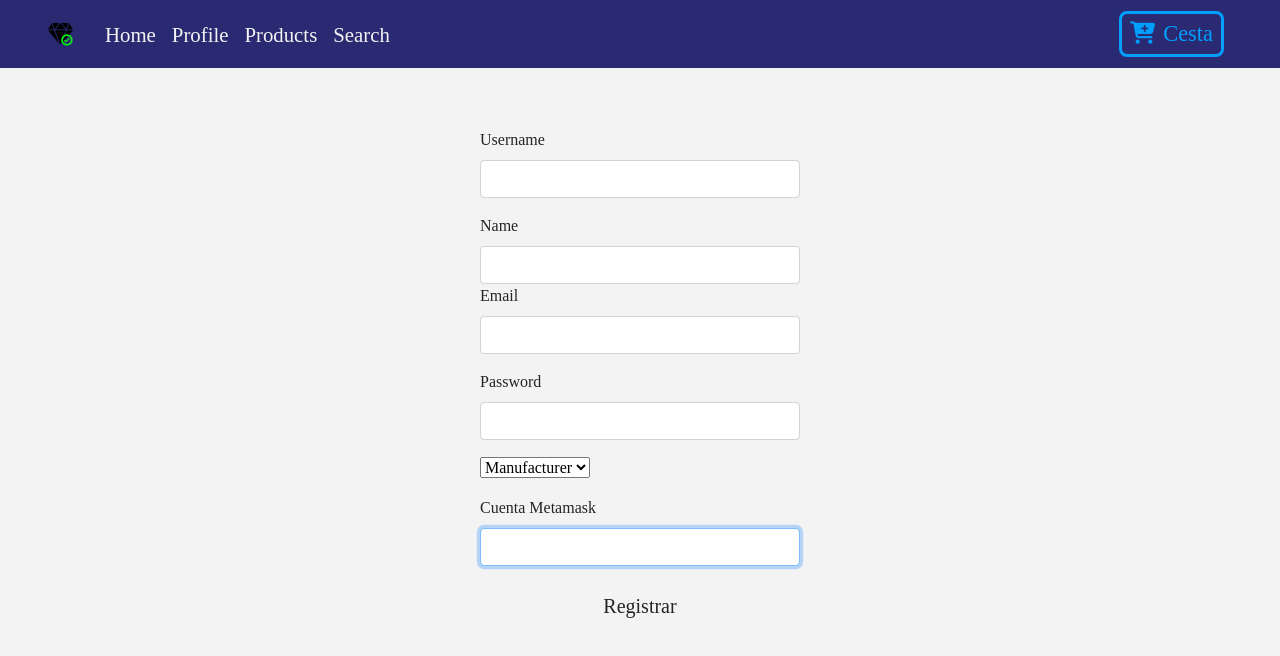
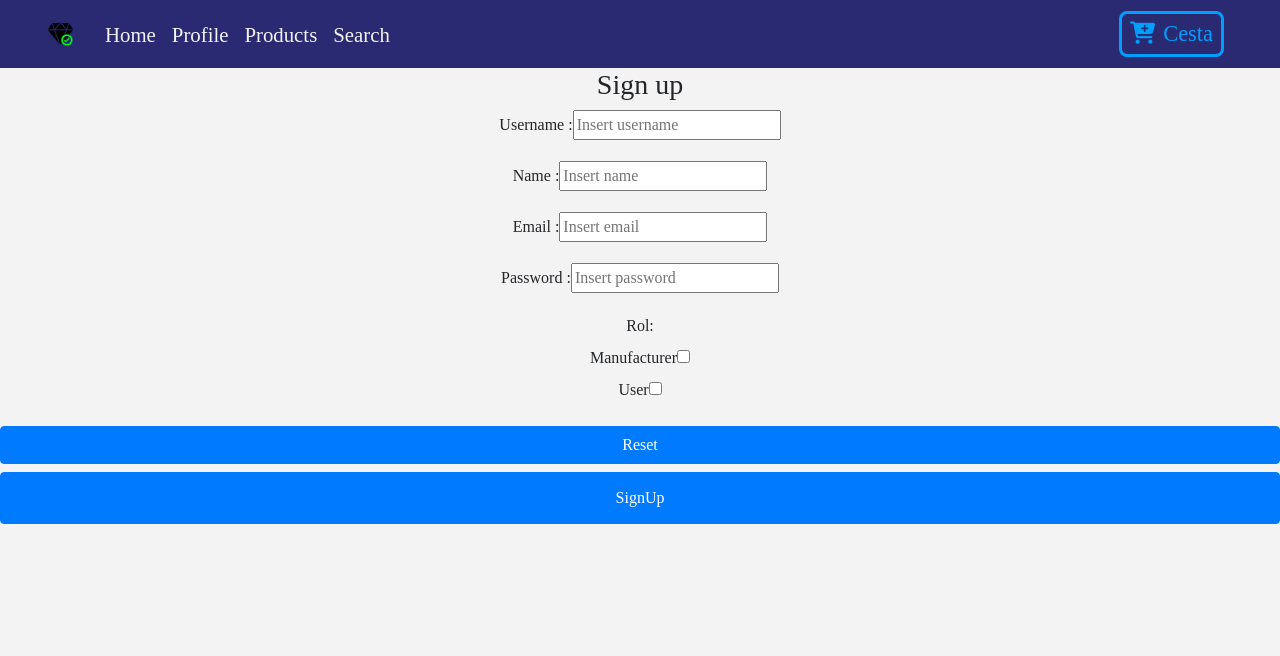
Before and after one commit to alexmirmao/CryptoStockZ, a React (Create React App) app in the folder cryptostockz-front/: page /signup in a window 1280 px wide. Shown: the top 656 px of the page. Built offline with nearby package versions, Linux system fonts and the light colour scheme; a web font is replaced by a local one.

Commit message:
Actualizacion registro/buscar

```diff
--- a/cryptostockz-front/src/components/Buscar.js
+++ b/cryptostockz-front/src/components/Buscar.js
@@ -1,43 +1,83 @@
-import React, { useState } from "react";
-import { Button, FormGroup, FormControl, ControlLabel } from "react-bootstrap";
-import "./Login.css";
+import React, {Component} from "react";
+import {BrowserRouter, Switch, Route, Link} from "react-router-dom";
+import Navbar from "./Navbar";
+import Image from 'react-image-resizer';
+import Logo from "../Logo.png";
 
-export default function Buscar() {
-  const [id, setId] = useState("");
-  const [username, setUsername] = useState("");
 
-  function validateForm() {
-    return id.length > 0 || username.length > 0;
+export default class Buscar extends Component{
+
+  constructor(props){
+    super(props);
+      this.state={
+        username:"",
+        publicKey:"",
+        errorMessage:"",
+        successMessage:""
+      }
+      this.reset=this.reset.bind(this);
   }
 
-  function handleSubmit(event) {
-    event.preventDefault();
+  setValue(e){
+    let id=e.target.id;
+    let value=e.target.value;
+    let username=e.target.username;
+    if(value===undefined || value==="")
+      return;
+    if(id==="username"){
+      username=value.toUpperCase();
+      this.setState({
+        username:username})
+    }
+    else{
+      this.setState({
+        publicKey:e.target.value})
+    }
   }
 
-  return (
-    <div className="Buscar">
-      <form onSubmit={handleSubmit}>
-        <FormGroup controlId="id" bsSize="large">
-          <ControlLabel>Public key</ControlLabel>
-          <FormControl
-            autoFocus
-            type="id"
-            value={id}
-            onChange={e => setId(e.target.value)}
-          />
-        </FormGroup>
-        <FormGroup controlId="username" bsSize="large">
-          <ControlLabel>Nombre de usuario</ControlLabel>
-          <FormControl
-            value={username}
-            onChange={e => setUsername(e.target.value)}
-            type="password"
-          />
-        </FormGroup>
-        <Button block bsSize="large" disabled={!validateForm()} type="submit">
-          Buscar
-        </Button>
-      </form>
-    </div>
-  );
+  submit(e){
+    if(this.state.username===undefined||this.state.username===""
+        || this.state.publicKey===undefined || this.state.publicKey===""){
+      this.setState({
+        errorMessage:"Debe ingresar nombre de usuario o clave"})
+        }
+    else{
+      this.setState({
+        successMessage:"Bienvenido a CryptoStockZ"})
+    }
+  }
+  reset(){
+    let username=this.state.username;
+    let publicKey=this.state.publicKey;
+      this.setState({
+        username:"",
+        publicKey:"",
+      })
+  }
+  render(){
+    return(
+      <form>
+            <h3 className="mx-auto text-center">Buscar</h3>
+
+            <div className="form-group mx-auto text-center">
+                <label>Username :  </label>
+                <input placeholder="Insert username" type="text" id="username" value={this.state.username} onChange={(e)=>this.setValue(e)} />
+
+            </div>
+
+            <div className="form-group mx-auto text-center" autofocus>
+                <label>Public key :  </label>
+                <input placeholder="Public key" type="publicKey" id="publicKey" value={this.state.publicKey} onChange={(e)=>this.setValue(e)} />
+            </div>
+            <button block bsSize="large" type="reset" className="btn btn-primary btn-block mx-auto text-center" onClick={this.reset}>Reset</button>
+            <button block bsSize="large" type="submit" className="btn btn-primary btn-block" onClick={(e)=>this.submit(e)}>
+              <Link to="/" className="btn btn-primary btn-block mx-auto text-center">
+                Buscar
+              </Link>
+            </button>
+        </form>
+
+
+    )
+  }
 }
--- a/cryptostockz-front/src/components/SignUp.js
+++ b/cryptostockz-front/src/components/SignUp.js
@@ -1,128 +1,105 @@
-import React, { useState } from "react";
-import {Link} from "react-router-dom";
-import {
-  Button,
-  FormGroup,
-  FormControl,
-  ControlLabel
-} from "react-bootstrap";
-import { useFormFields } from "../libs/hooksLib";
-import "./SignUp.css";
-var params;
+import React, {Component} from "react";
+import {BrowserRouter, Switch, Route, Link} from "react-router-dom";
+import Navbar from "./Navbar";
+import Image from 'react-image-resizer';
+import Logo from "../Logo.png";
 
-export default function Signup() {
-  const [fields, handleFieldChange] = useFormFields({
-    username: "",
-    name: "",
-    email: "",
-    password: "",
-    roles: "",
-    metamaskAccount: ""
-  });
-  const [newUser] = useState(null);
 
-  async function handleSubmit(event) {
-    makePostRequest();
+export default class Signup extends Component{
+
+  constructor(props){
+    super(props);
+      this.state={
+        username:"",
+        password:"",
+        errorMessage:"",
+        successMessage:"",
+        ok_login:false
+      }
+      this.reset=this.reset.bind(this);
   }
 
-  function renderForm() {
-    return (
-      <form onSubmit={handleSubmit}>
-      <FormGroup controlId="username" bsSize="large">
-        <ControlLabel>Username</ControlLabel>
-        <FormControl
-          autoFocus
-          type="username"
-          value={fields.username}
-          onChange={handleFieldChange}
-        />
-      </FormGroup>
-      <FormGroup controlId="name" bsSize="large">
-        <ControlLabel>Name</ControlLabel>
-        <FormControl
-          autoFocus
-          type="name"
-          value={fields.name}
-          onChange={handleFieldChange}
-        />
-        <FormGroup controlId="email" bsSize="large">
-          <ControlLabel>Email</ControlLabel>
-          <FormControl
-            autoFocus
-            type="email"
-            value={fields.email}
-            onChange={handleFieldChange}
-          />
-        </FormGroup>
-        </FormGroup>
-        <FormGroup controlId="password" bsSize="large">
-          <ControlLabel>Password</ControlLabel>
-          <FormControl
-            type="password"
-            value={fields.password}
-            onChange={handleFieldChange}
-          />
-        </FormGroup>
-
-          <FormGroup controlId="lista" bsSize="large">
-        <select id="lista" name="lista" size="1">
-        <option value="fabricante">Manufacturer</option>
-        <option value="usuario">User</option>
-        </select>
-      </FormGroup>
-
-      <FormGroup controlId="meta" bsSize="large">
-        <ControlLabel>Cuenta Metamask</ControlLabel>
-        <FormControl
-          autoFocus
-          type="meta"
-          value={fields.meta}
-          onChange={handleFieldChange}
-        />
-        </FormGroup>
-
-        <Button block bsSize="large" type="submit">
-          Registrar
-        </Button>
-      </form>
-    );
+  setValue(e){
+    let id=e.target.id;
+    let value=e.target.value;
+    let username=e.target.username;
+    if(value===undefined || value==="")
+      return;
+    if(id==="username"){
+      username=value.toUpperCase();
+      this.setState({
+        username:username})
+    }
+    else{
+      this.setState({
+        password:e.target.value})
+    }
   }
 
-  const axios = require('axios');
+  submit(e){
+    if(this.state.username===undefined||this.state.username===""
+        || this.state.password===undefined || this.state.password===""){
+      this.setState({
+        errorMessage:"Debe ingresar email y contraseña correctamente"})
+        }
+    else{
+      this.setState({
+        successMessage:"Bienvenido a CryptoStockZ",
+        ok_login:true})
+    }
+  }
+  reset(){
+    let username=this.state.username;
+    let password=this.state.password;
+    let name=this.state.name;
+    let email=this.state.email;
+      this.setState({
+        username:"",
+        password:"",
+        name:"",
+        email:""
+      })
+  }
+  render(){
+    return(
+      <form>
+            <h3 className="mx-auto text-center">Sign up</h3>
 
-  async function makePostRequest() {
-    var data = JSON.stringify({
-      "username":fields.username,
-      "name":fields.name,
-      "email":fields.email,
-      "password":fields.password,
-      "roles":["manufacturer"],
-      "metamaskAccount":"0x38Cc8AD81b8E7a8550c0F3AD30060F01830Ba1c9"});
+            <div className="form-group mx-auto text-center">
+                <label>Username :  </label>
+                <input placeholder="Insert username" type="text" id="username" value={this.state.username} onChange={(e)=>this.setValue(e)} />
+            </div>
 
-    var config = {
-      method: 'post',
-      url: 'http://localhost:10010/signup',
-      headers: {
-        'Content-Transfer-Encoding': 'application/json',
-        'Content-Type': 'application/json',
-        'Access-Control-Allow-Origin':'*'
-      },
-      data : data
-    };
+            <div className="form-group mx-auto text-center">
+                <label>Name :  </label>
+                <input placeholder="Insert name" type="text" id="name" value={this.state.name} onChange={(e)=>this.setValue(e)} />
+            </div>
 
-    axios(config)
-    .then(function (response) {
-      console.log(JSON.stringify(response.data));
-    })
-    .catch(function (error) {
-      console.log(error);
-    });
+            <div className="form-group mx-auto text-center">
+                <label>Email :  </label>
+                <input placeholder="Insert email" type="text" id="email" value={this.state.email} onChange={(e)=>this.setValue(e)} />
+            </div>
 
+            <div className="form-group mx-auto text-center" autofocus>
+                <label>Password :  </label>
+                <input placeholder="Insert password" type="password" id="password" value={this.state.password} onChange={(e)=>this.setValue(e)} />
+            </div>
+
+            <div className="form-group mx-auto text-center" autofocus>
+            <label>Rol:    </label>
+            <br/><label>Manufacturer</label><input placeholder="manufacturer" type="checkbox" id="manufacturer" value="first_checkbox"/>
+            <br/><label>User</label><input placeholder="user" type="checkbox" id="user" value="first_checkbox"/>
+            </div>
+
+            <button block bsSize="large" type="reset" className="btn btn-primary btn-block mx-auto text-center" onClick={this.reset}>Reset</button>
+            <button block bsSize="large" type="submit" className="btn btn-primary btn-block mx-auto text-center" >
+              <Link to="/" className="btn btn-primary btn-block mx-auto text-center">
+                SignUp
+              </Link>
+              </button>
+        </form>
+
+
+    )
   }
-
-  return (
-    <div className="Signup">
-    {newUser === null ? renderForm():renderForm()}
-    </div>
-  );
 }
```
